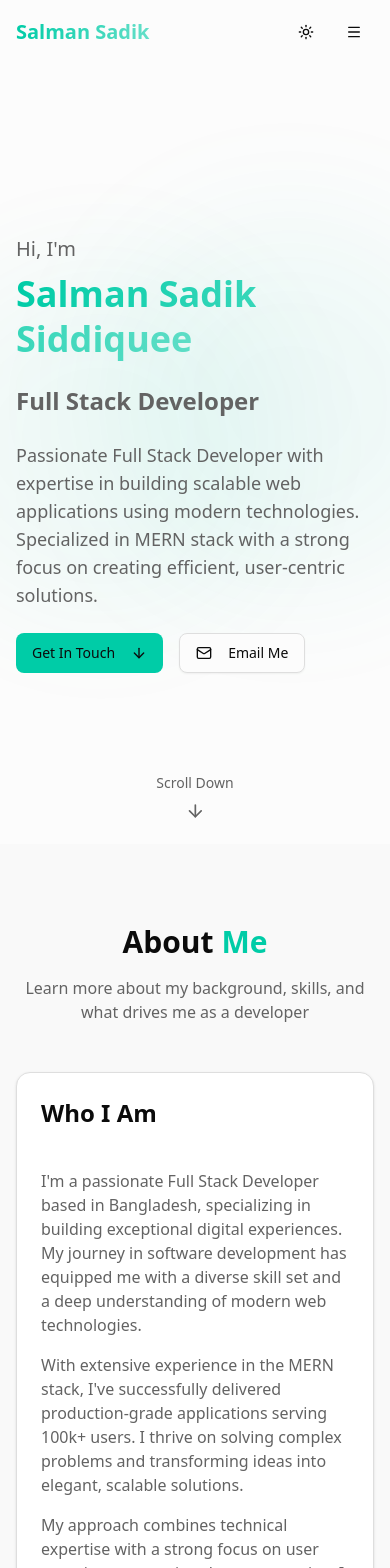
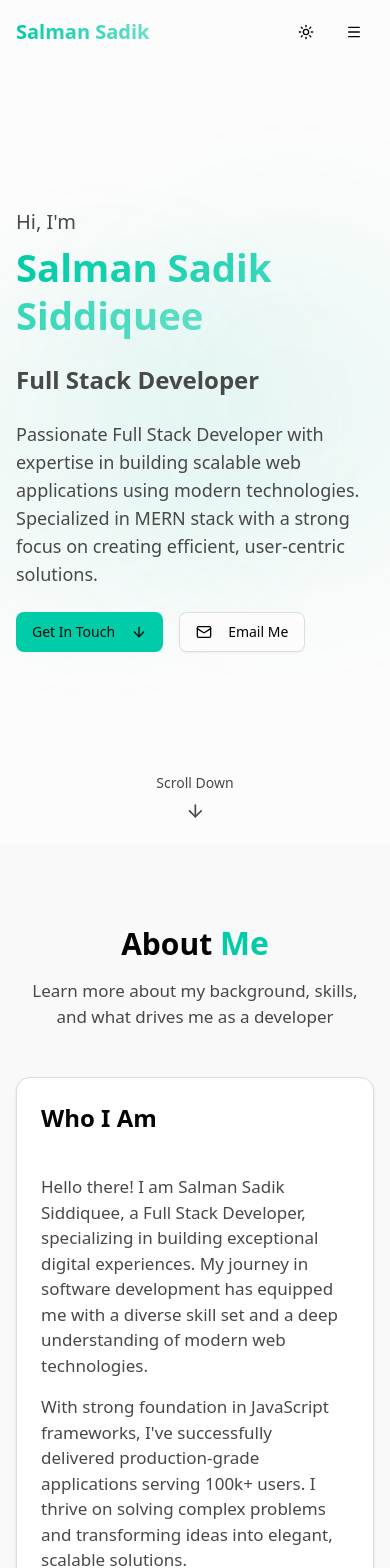
Before and after one commit to salsadsid/salmansadiksiddiquee, a Next.js app: page / in a window 390 px wide. Shown: the top 1568 px of the page. Built offline with nearby package versions, Linux system fonts and the light colour scheme.

Commit message:
feat: update color variables for improved accessibility and enhance text sizes across components

```diff
--- a/app/globals.css
+++ b/app/globals.css
@@ -49,9 +49,9 @@
 :root {
   --radius: 0.625rem;
   --background: oklch(0.99 0 0);
-  --foreground: oklch(0.15 0 0);
+  --foreground: oklch(0.1 0 0);
   --card: oklch(1 0 0);
-  --card-foreground: oklch(0.15 0 0);
+  --card-foreground: oklch(0.1 0 0);
   --popover: oklch(1 0 0);
   --popover-foreground: oklch(0.15 0 0);
   --primary: oklch(0.75 0.15 174);
@@ -59,7 +59,7 @@
   --secondary: oklch(0.96 0 0);
   --secondary-foreground: oklch(0.15 0 0);
   --muted: oklch(0.96 0 0);
-  --muted-foreground: oklch(0.5 0 0);
+  --muted-foreground: oklch(0.4 0 0);
   --accent: oklch(0.75 0.15 174);
   --accent-foreground: oklch(0.15 0 0);
   --destructive: oklch(0.577 0.245 27.325);
@@ -83,9 +83,9 @@
 
 .dark {
   --background: oklch(0.12 0 0);
-  --foreground: oklch(0.95 0 0);
+  --foreground: oklch(0.98 0 0);
   --card: oklch(0.15 0 0);
-  --card-foreground: oklch(0.95 0 0);
+  --card-foreground: oklch(0.98 0 0);
   --popover: oklch(0.15 0 0);
   --popover-foreground: oklch(0.95 0 0);
   --primary: oklch(0.75 0.15 174);
@@ -93,7 +93,7 @@
   --secondary: oklch(0.2 0 0);
   --secondary-foreground: oklch(0.95 0 0);
   --muted: oklch(0.2 0 0);
-  --muted-foreground: oklch(0.6 0 0);
+  --muted-foreground: oklch(0.4 0 0);
   --accent: oklch(0.75 0.15 174);
   --accent-foreground: oklch(0.12 0 0);
   --destructive: oklch(0.704 0.191 22.216);
@@ -129,6 +129,35 @@
     scroll-behavior: smooth;
   }
 
+  /* Increase only text sizes without affecting layout */
+  p,
+  span,
+  a,
+  li,
+  label,
+  button {
+    font-size: 1.0625em;
+  }
+
+  h1 {
+    font-size: 1.1em;
+  }
+  h2 {
+    font-size: 1.1em;
+  }
+  h3 {
+    font-size: 1.1em;
+  }
+  h4 {
+    font-size: 1.1em;
+  }
+  h5 {
+    font-size: 1.1em;
+  }
+  h6 {
+    font-size: 1.1em;
+  }
+
   /* Ensure cursor is visible */
   @media (min-width: 1024px) {
     * {
--- a/components/about-section.tsx
+++ b/components/about-section.tsx
@@ -1,6 +1,6 @@
 "use client";
 
-import { achievements, languages, personalInfo } from "@/lib/data";
+import { achievements, languages } from "@/lib/data";
 import { motion } from "framer-motion";
 import { Award, Globe } from "lucide-react";
 import { Badge } from "./ui/badge";
@@ -36,24 +36,25 @@ export function AboutSection() {
           >
             <Card className="p-6 sm:p-8 h-full">
               <h3 className="text-2xl font-bold mb-4">Who I Am</h3>
-              <div className="space-y-4 text-muted-foreground">
+              <div className="space-y-4  text-muted-foreground">
                 <p>
-                  I&apos;m a passionate Full Stack Developer based in{" "}
-                  {personalInfo.location}, specializing in building exceptional
-                  digital experiences. My journey in software development has
-                  equipped me with a diverse skill set and a deep understanding
-                  of modern web technologies.
+                  Hello there! I am Salman Sadik Siddiquee, a Full Stack
+                  Developer, specializing in building exceptional digital
+                  experiences. My journey in software development has equipped
+                  me with a diverse skill set and a deep understanding of modern
+                  web technologies.
                 </p>
                 <p>
-                  With extensive experience in the MERN stack, I&apos;ve
+                  With strong foundation in JavaScript frameworks, I&apos;ve
                   successfully delivered production-grade applications serving
                   100k+ users. I thrive on solving complex problems and
                   transforming ideas into elegant, scalable solutions.
                 </p>
                 <p>
-                  My approach combines technical expertise with a strong focus
-                  on user experience, ensuring that every project I work on is
-                  not just functional, but also intuitive and enjoyable to use.
+                  Beyond coding, I thrive in collaborative environments and
+                  enjoy tackling challenging problems with creative solutions. I
+                  aim to contribute to impactful projects that make a difference
+                  in users&apos; lives.
                 </p>
               </div>
 
--- a/components/cursor-effect.tsx
+++ b/components/cursor-effect.tsx
@@ -61,9 +61,9 @@ export function CursorEffect() {
       <motion.div
         className="pointer-events-none fixed z-50 hidden lg:block"
         animate={{
-          x: mousePosition.x - 12,
-          y: mousePosition.y - 12,
-          scale: isPointer ? 1.5 : 1,
+          x: mousePosition.x - 8,
+          y: mousePosition.y - 8,
+          scale: isPointer ? 1.3 : 1,
         }}
         transition={{
           type: "spring",
@@ -72,15 +72,15 @@ export function CursorEffect() {
           mass: 0.5,
         }}
       >
-        <div className="w-6 h-6 rounded-full border-2 border-primary bg-primary/20 backdrop-blur-sm" />
+        <div className="w-4 h-4 rounded-full border-2 border-primary bg-primary/10 backdrop-blur-sm" />
       </motion.div>
 
       {/* Cursor Glow */}
       <motion.div
         className="pointer-events-none fixed z-40 hidden lg:block"
         animate={{
-          x: mousePosition.x - 20,
-          y: mousePosition.y - 20,
+          x: mousePosition.x - 16,
+          y: mousePosition.y - 16,
         }}
         transition={{
           type: "spring",
@@ -89,7 +89,7 @@ export function CursorEffect() {
           mass: 0.8,
         }}
       >
-        <div className="w-10 h-10 rounded-full bg-primary/10 blur-lg" />
+        <div className="w-8 h-8 rounded-full bg-primary/5 blur-md" />
       </motion.div>
 
       {/* Click Ripples */}
--- a/components/fixed-social-links.tsx
+++ b/components/fixed-social-links.tsx
@@ -1,7 +1,7 @@
 "use client";
 
 import { personalInfo } from "@/lib/data";
-import { Github, Instagram, Linkedin, Twitter } from "lucide-react";
+import { Github, Linkedin } from "lucide-react";
 
 export function FixedSocialLinks() {
   const socialLinks = [
@@ -14,16 +14,6 @@ export function FixedSocialLinks() {
       icon: Linkedin,
       href: `https://linkedin.com/in/${personalInfo.linkedin}`,
       label: "LinkedIn",
-    },
-    {
-      icon: Twitter,
-      href: `https://twitter.com/${personalInfo.twitter}`,
-      label: "Twitter",
-    },
-    {
-      icon: Instagram,
-      href: `https://instagram.com/${personalInfo.instagram}`,
-      label: "Instagram",
     },
   ];
 
--- a/components/footer.tsx
+++ b/components/footer.tsx
@@ -106,8 +106,8 @@ export function Footer() {
             © {currentYear} {personalInfo.name}. All rights reserved.
           </p>
           <p className="flex items-center gap-1">
-            Made with <Heart className="h-4 w-4 text-primary fill-current" />{" "}
-            using Next.js & TypeScript
+            Made with <Heart className="h-4 w-4 text-primary fill-current" /> by
+            Salman Sadik Siddiquee
           </p>
         </div>
       </div>
--- a/components/hero-section.tsx
+++ b/components/hero-section.tsx
@@ -37,7 +37,7 @@ export function HeroSection() {
   return (
     <section
       id="home"
-      className="min-h-screen flex items-center justify-center relative overflow-hidden pt-16"
+      className="min-h-screen flex items-center justify-center relative overflow-hidden pt-4 sm:pt-8 lg:pt-16"
     >
       {/* Animated background elements */}
       <div className="absolute inset-0 -z-10">
--- a/components/projects-education-section.tsx
+++ b/components/projects-education-section.tsx
@@ -128,7 +128,6 @@ export function EducationSection() {
                     </p>
                     <div className="flex flex-wrap items-center gap-4 text-sm">
                       <Badge variant="secondary">{education.period}</Badge>
-                      <Badge variant="outline">CGPA: {education.gpa}</Badge>
                     </div>
                   </div>
                 </div>
--- a/components/skills-section.tsx
+++ b/components/skills-section.tsx
@@ -60,28 +60,6 @@ export function SkillsSection() {
             </motion.div>
           ))}
         </div>
-
-        {/* Skills Summary */}
-        <motion.div
-          initial={{ opacity: 0, y: 20 }}
-          whileInView={{ opacity: 1, y: 0 }}
-          viewport={{ once: true }}
-          transition={{ duration: 0.6, delay: 0.4 }}
-          className="mt-12"
-        >
-          <Card className="p-8 bg-gradient-to-br from-primary/5 to-primary/10 border-primary/20">
-            <div className="text-center">
-              <h3 className="text-2xl font-bold mb-3">Full Stack Expertise</h3>
-              <p className="text-muted-foreground max-w-3xl mx-auto">
-                Proficient in building end-to-end web applications with modern
-                technologies. From crafting responsive frontends with React and
-                Next.js to developing robust backends with Node.js and managing
-                databases with MongoDB and SQL. Experienced in cloud deployment,
-                CI/CD pipelines, and implementing secure authentication systems.
-              </p>
-            </div>
-          </Card>
-        </motion.div>
       </div>
     </section>
   );
--- a/components/ui/button.tsx
+++ b/components/ui/button.tsx
@@ -1,8 +1,8 @@
-import * as React from "react"
-import { Slot } from "@radix-ui/react-slot"
-import { cva, type VariantProps } from "class-variance-authority"
+import { Slot } from "@radix-ui/react-slot";
+import { cva, type VariantProps } from "class-variance-authority";
+import * as React from "react";
 
-import { cn } from "@/lib/utils"
+import { cn } from "@/lib/utils";
 
 const buttonVariants = cva(
   "inline-flex items-center justify-center gap-2 whitespace-nowrap rounded-md text-sm font-medium transition-all disabled:pointer-events-none disabled:opacity-50 [&_svg]:pointer-events-none [&_svg:not([class*='size-'])]:size-4 shrink-0 [&_svg]:shrink-0 outline-none focus-visible:border-ring focus-visible:ring-ring/50 focus-visible:ring-[3px] aria-invalid:ring-destructive/20 dark:aria-invalid:ring-destructive/40 aria-invalid:border-destructive",
@@ -13,7 +13,7 @@ const buttonVariants = cva(
         destructive:
           "bg-destructive text-white hover:bg-destructive/90 focus-visible:ring-destructive/20 dark:focus-visible:ring-destructive/40 dark:bg-destructive/60",
         outline:
-          "border bg-background shadow-xs hover:bg-accent hover:text-accent-foreground dark:bg-input/30 dark:border-input dark:hover:bg-input/50",
+          "border bg-background shadow-xs hover:bg-accent hover:text-accent-foreground dark:bg-input/30 dark:border-input dark:hover:bg-input/50 dark:hover:text-foreground",
         secondary:
           "bg-secondary text-secondary-foreground hover:bg-secondary/80",
         ghost:
@@ -34,7 +34,7 @@ const buttonVariants = cva(
       size: "default",
     },
   }
-)
+);
 
 function Button({
   className,
@@ -44,9 +44,9 @@ function Button({
   ...props
 }: React.ComponentProps<"button"> &
   VariantProps<typeof buttonVariants> & {
-    asChild?: boolean
+    asChild?: boolean;
   }) {
-  const Comp = asChild ? Slot : "button"
+  const Comp = asChild ? Slot : "button";
 
   return (
     <Comp
@@ -56,7 +56,7 @@ function Button({
       className={cn(buttonVariants({ variant, size, className }))}
       {...props}
     />
-  )
+  );
 }
 
-export { Button, buttonVariants }
+export { Button, buttonVariants };
--- a/lib/data.ts
+++ b/lib/data.ts
@@ -17,7 +17,6 @@ export interface Education {
   institution: string;
   location: string;
   period: string;
-  gpa: string;
 }
 
 export interface Training {
@@ -122,7 +121,6 @@ export const education: Education = {
   institution: "Begum Rokeya University, Rangpur",
   location: "Department of Geography and Environmental Science",
   period: "December 2022",
-  gpa: "3.18/4.00",
 };
 
 export const training: Training[] = [
```
